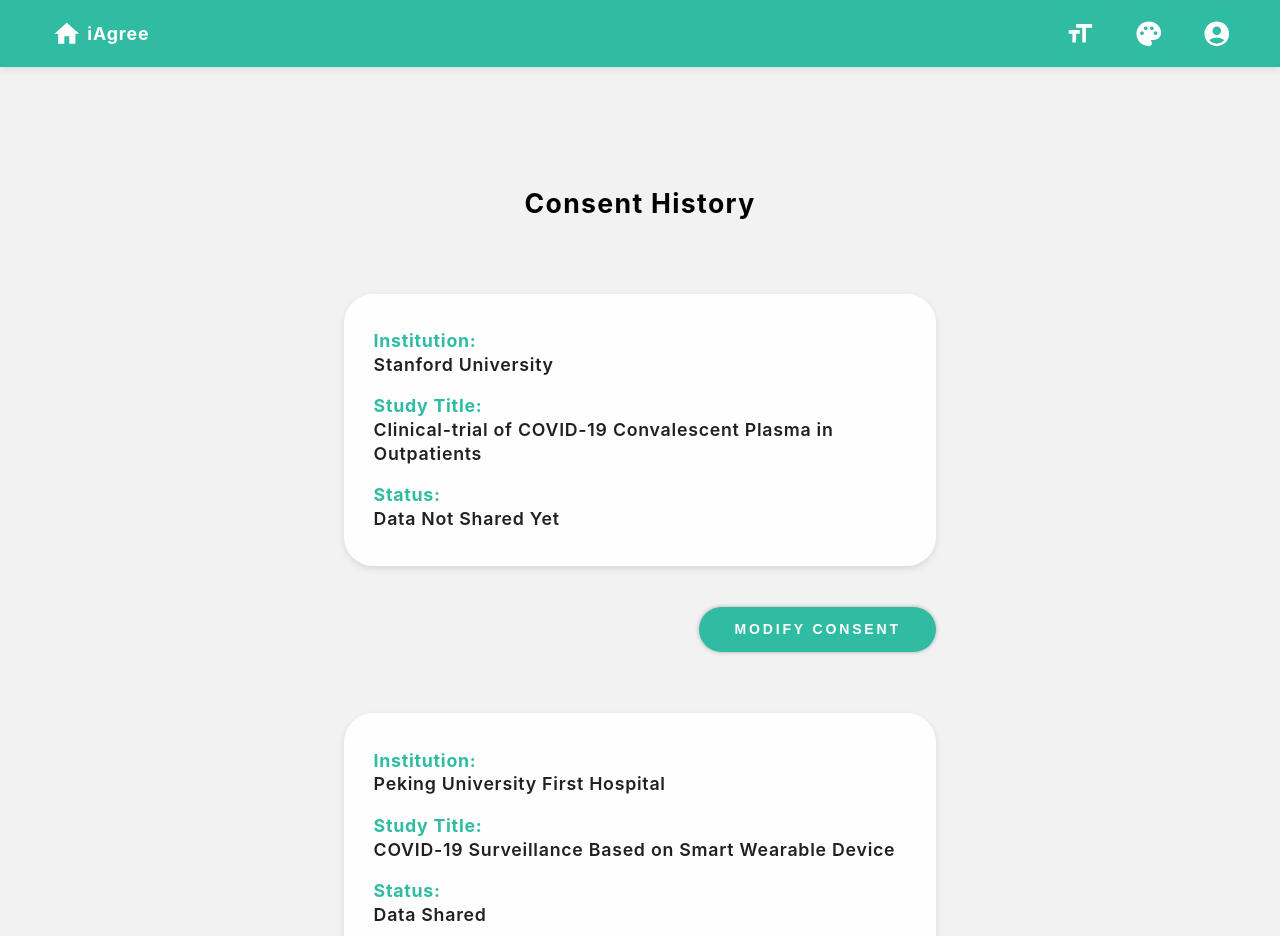
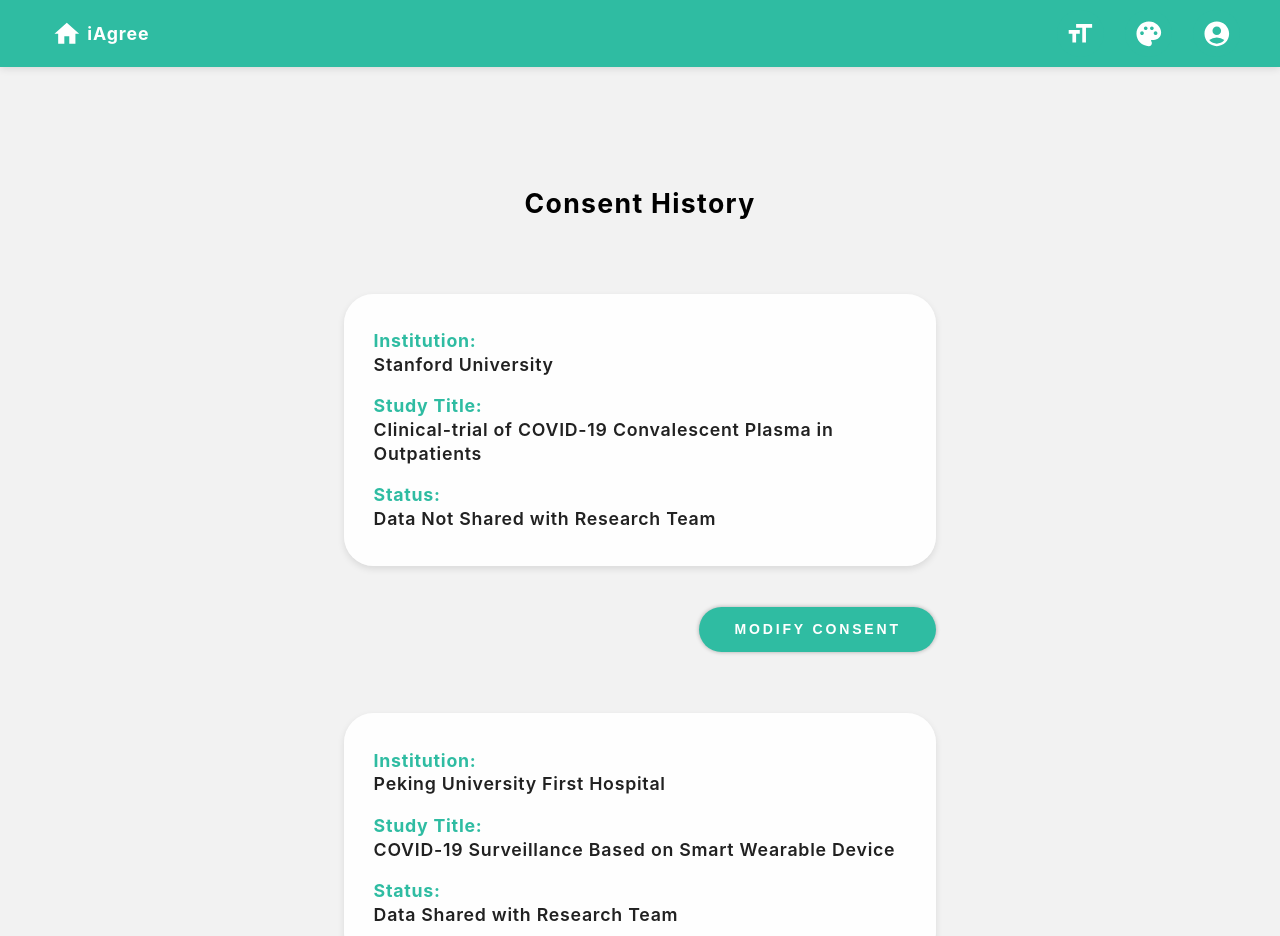
Before and after one commit to huzhx/baseline-preference, a React (Create React App) app: page /consent-history in a window 1280 px wide. Shown: the top 936 px of the page. Built offline with nearby package versions, Linux system fonts and the light colour scheme.

Commit message:
:boom: update status terms regarding sharing data state with research team

```diff
--- a/src/ConsentHistory.js
+++ b/src/ConsentHistory.js
@@ -26,19 +26,19 @@ const ConsentHistory = () => {
       reqId: '1',
       institution: 'Stanford University',
       title: 'Clinical-trial of COVID-19 Convalescent Plasma in Outpatients',
-      status: 'Data Not Shared Yet',
+      status: 'Data Not Shared with Research Team',
     },
     {
       reqId: '2',
       institution: 'Peking University First Hospital',
       title: 'COVID-19 Surveillance Based on Smart Wearable Device',
-      status: 'Data Shared',
+      status: 'Data Shared with Research Team',
     },
   ];
 
   const buttonLabelMap = {
-    'Data Not Shared Yet': 'Modify Consent',
-    'Data Shared': 'View Data Shared',
+    'Data Not Shared with Research Team': 'Modify Consent',
+    'Data Shared with Research Team': 'View Data Shared',
   };
 
   const studies = [];
--- a/src/StudyInfo.js
+++ b/src/StudyInfo.js
@@ -34,7 +34,7 @@ const StudyInfo = () => {
       irbApprovalDate: '08/11/2020',
       irbApprovedBy: 'Stanford University',
       additionalInfoURL: 'https://www.clinicaltrials.gov/ct2/show/NCT04355767?term=UCSD&cond=COVID-19&draw=2&rank=2',
-      status: 'Data Not Shared Yet',
+      status: 'Data Not Shared with Research Team',
     },
     2: {
       reqId: '2',
@@ -50,7 +50,7 @@ const StudyInfo = () => {
       irbApprovalDate: '01/07/2020',
       irbApprovedBy: 'Sun Yat-Sen University',
       additionalInfoURL: 'https://journals.plos.org/plosone/article?id=10.1371/journal.pone.0226718',
-      status: 'Data Shared',
+      status: 'Data Shared with Research Team',
     },
     3: {
       reqId: '3',
@@ -89,7 +89,7 @@ const StudyInfo = () => {
   console.log(studyInfo);
 
   let path;
-  if (typeof studyInfo['status'] !== 'undefined' && studyInfo['status'] === 'Data Shared') {
+  if (typeof studyInfo['status'] !== 'undefined' && studyInfo['status'] === 'Data Shared with Research Team') {
     path = '/data-sharing-review';
   } else if (typeof studyInfo['status'] === 'undefined') {
     path = `/data-sharing-setting/${reqId}/new`;
```
